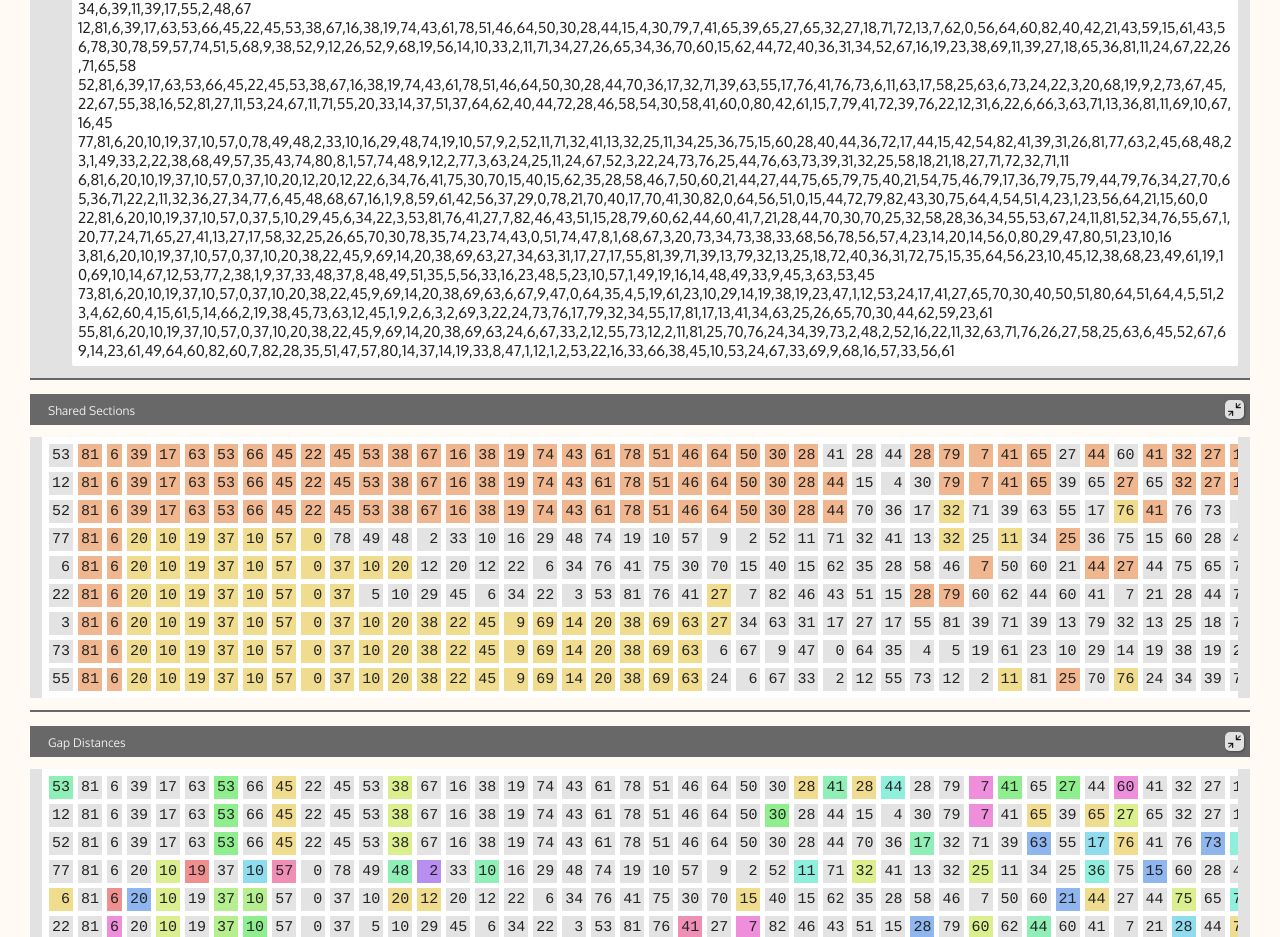
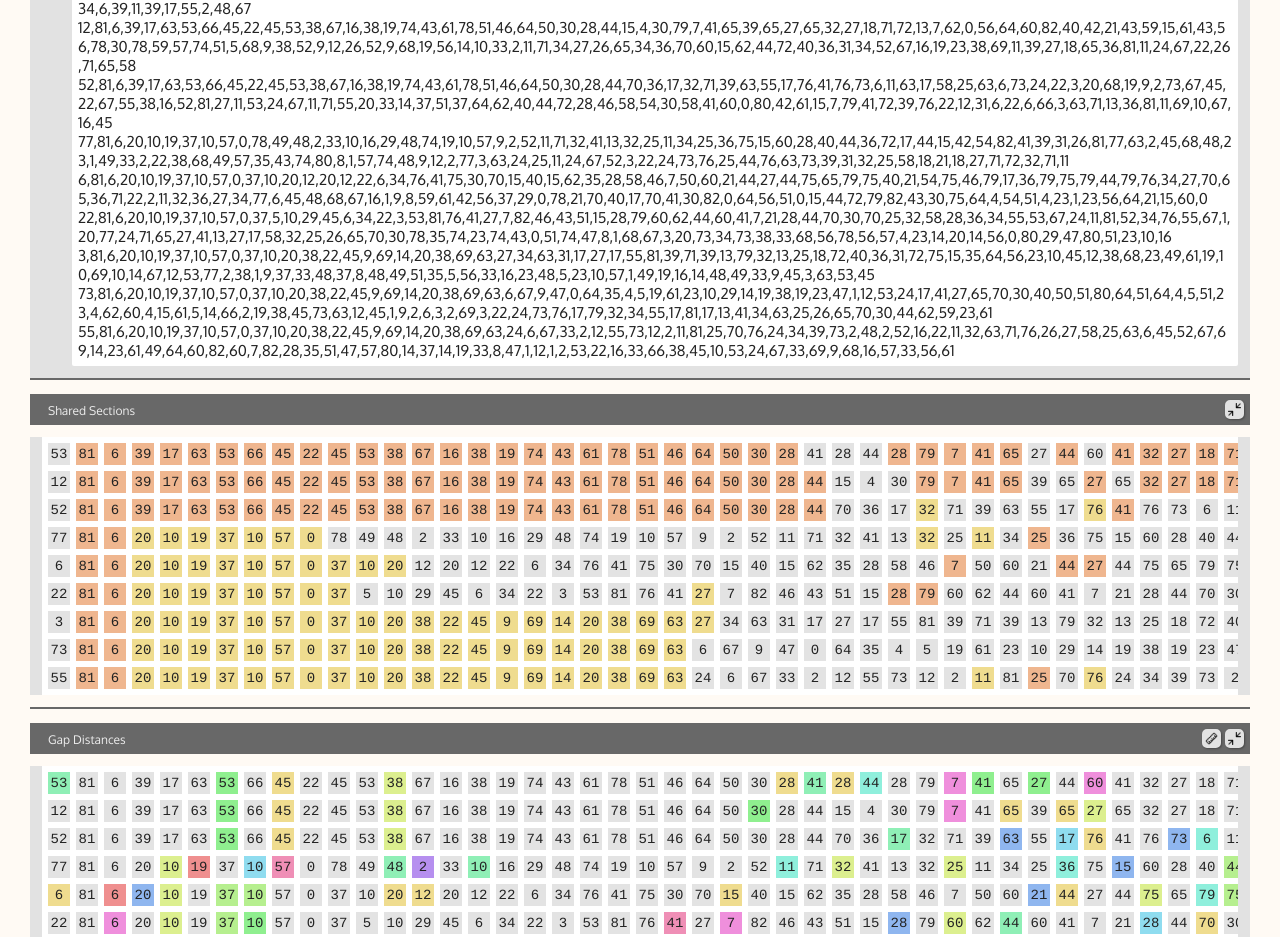
Before and after one commit to tomster12/web-analysis, a plain HTML site: page index.html in a window 1280 px wide. Shown: the part 230-1167 px from the top of the page. Drawn offline with Linux system fonts and the light colour scheme.

Commit message:
Better spacing and gap button

```diff
--- a/index.css
+++ b/index.css
@@ -131,24 +131,27 @@ hr {
 .messages {
     background-color: #ffffff;
     margin: 1.2rem;
-    padding: 0.2rem;
+    padding: 0.6rem;
     overflow-x: scroll;
     font-family: Cousine;
+    font-size: 1.4rem;
+    white-space: nowrap;
 }
 
-.messages-table {
-    border-spacing: 0rem;
-    margin: 0.5rem;
+.messages.use-gaps {
+    padding: 0.3rem;
 }
 
-.messages-table.use-gaps {
-    margin: 0;
-    border-spacing: 0.5rem;
+.messages span {
+    display: inline-block;
+    background-color: #e3e3e3;
+    margin: 0rem;
+    width: 2.2rem;
+    height: 2.2rem;
+    line-height: 2.2rem;
+    text-align: center;
 }
 
-.messages-table td {
-    background-color: #e3e3e3;
-    padding: 0.3rem;
-    font-size: 1.5rem;
-    text-align: right;
+.messages.use-gaps span {
+    margin: 0.3rem;
 }
--- a/index.js
+++ b/index.js
@@ -289,30 +289,30 @@ class InputWidget {
 
 class MessagesContent {
     static HTML = `
-        <div class="messages">
-            <table class="messages-table use-gaps"></table>
-        </div>
+        <div class="messages use-gaps"></div>
     `;
 
     constructor() {
         this.hasGaps = true;
         this.element = createElement(MessagesContent.HTML);
-        this.elementTable = this.element.querySelector(".messages-table");
     }
 
     setMessages(messages, highlight = null) {
-        // Create table with messages
+        // Create div for each row, span for each cell
         this.messages = messages;
-        this.elementTable.innerHTML = "";
         this.cells = [];
+        this.element.innerHTML = "";
         for (let msg = 0; msg < messages.length; msg++) {
-            const row = this.elementTable.insertRow();
+            const row = createElement(`<div class="message"></div>`);
             this.cells.push([]);
             for (let col = 0; col < messages[msg].length; col++) {
-                const cell = row.insertCell();
-                cell.textContent = messages[msg][col];
+                const cell = createElement(
+                    `<span>${messages[msg][col]}</span>`
+                );
+                row.appendChild(cell);
                 this.cells[msg].push(cell);
             }
+            this.element.appendChild(row);
         }
 
         // Highlight letters
@@ -336,7 +336,7 @@ class MessagesContent {
     }
 
     toggleGaps() {
-        this.elementTable.classList.toggle("use-gaps");
+        this.element.classList.toggle("use-gaps");
         this.hasGaps = !this.hasGaps;
     }
 }
@@ -370,6 +370,8 @@ class VisSharedWidget {
 
 class VisGapsWidget {
     constructor(parent, textEvent, gapLimit = 15) {
+        this.showGaps = false;
+
         // Setup container and put input inside
         this.container = new WidgetContainer(parent, "Gap Distances");
         this.messagesContent = new MessagesContent();
@@ -384,11 +386,44 @@ class VisGapsWidget {
                 : "assets/icon-expand.png";
         }, "assets/icon-shrink.png");
 
+        // Setup toggle show gaps button
+        this.toggleShowGapsButton = this.container.addButton(() => {
+            this.showGaps = !this.showGaps;
+            this.toggleShowGapsButton.src = this.showGaps
+                ? "assets/icon-eye.png"
+                : "assets/icon-ruler.png";
+
+            // Update message content
+            if (this.showGaps) {
+                this.messagesContent.setMessages(
+                    this.messagesGaps,
+                    this.messagesGaps
+                );
+            } else {
+                this.messagesContent.setMessages(
+                    this.messages,
+                    this.messagesGaps
+                );
+            }
+        }, "assets/icon-ruler.png");
+
         // Setup text event listener
         textEvent.subscribe((messages) => {
             this.messages = messages;
             this.messagesGaps = calculateGaps(messages, this.gapLimit);
-            this.messagesContent.setMessages(this.messages, this.messagesGaps);
+
+            // Update message content
+            if (this.showGaps) {
+                this.messagesContent.setMessages(
+                    this.messagesGaps,
+                    this.messagesGaps
+                );
+            } else {
+                this.messagesContent.setMessages(
+                    this.messages,
+                    this.messagesGaps
+                );
+            }
         });
     }
 }
```
Also changed, not shown: assets/icon-eye.png (added), assets/icon-ruler.png (added).
